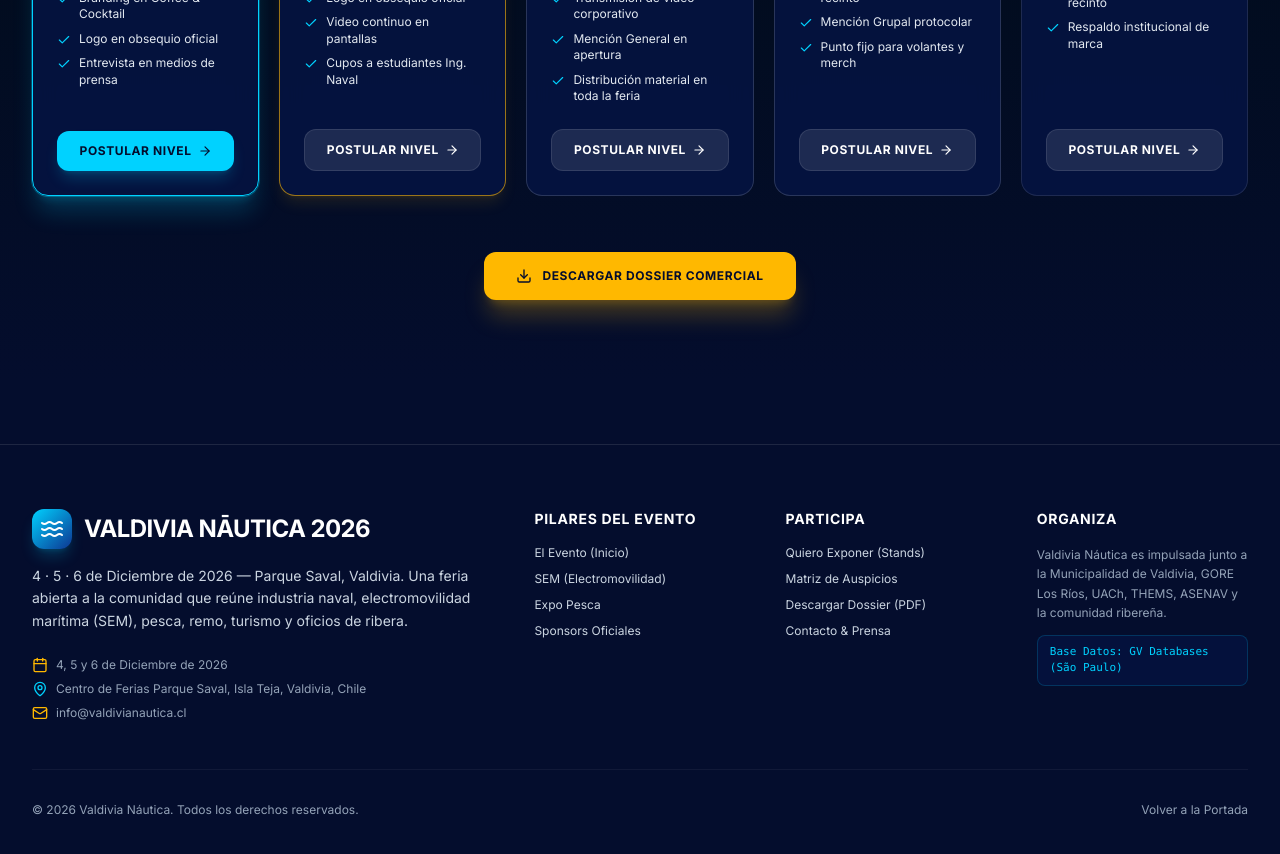
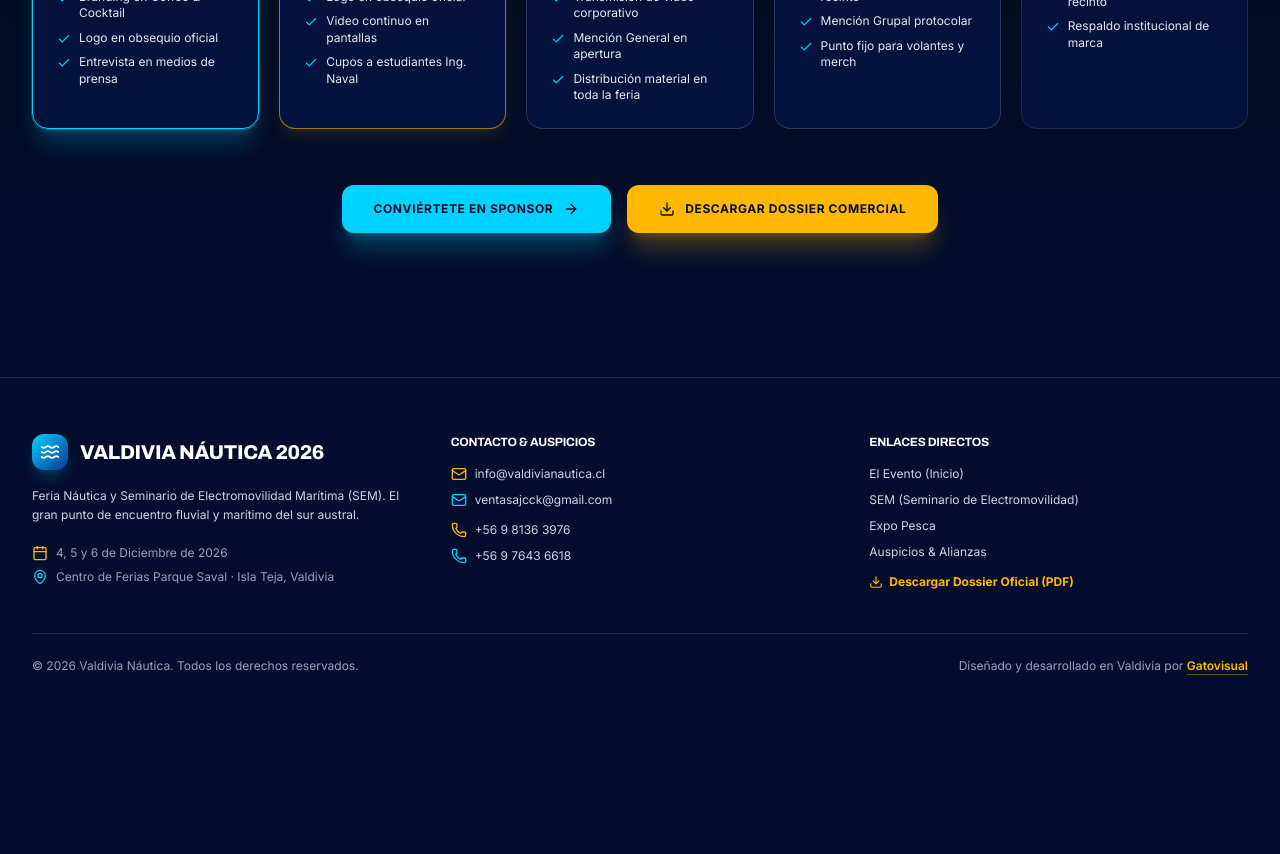
Before and after one commit to erikogodoy/web-valdivia-nautica-2026, a Next.js app: page /sem in a window 1280 px wide. Shown: the part 1680-2534 px from the top of the page. After the commit the page ends 2394 px from the top, so only its background shows below. Built offline with nearby package versions, Linux system fonts and the light colour scheme.

Commit message:
feat(homepage): refine 7 mundos content, integrate wetlands, remove slide tags & card CTAs, add sponsor master CTA, remove divider line, and streamline footer

```diff
--- a/src/components/ui/Footer.tsx
+++ b/src/components/ui/Footer.tsx
@@ -2,7 +2,7 @@
 
 import React from 'react';
 import Link from 'next/link';
-import { Waves, MapPin, Mail, Calendar } from 'lucide-react';
+import { Waves, MapPin, Mail, Calendar, Phone, Download } from 'lucide-react';
 
 interface FooterProps {
   onOpenModal: (type?: string) => void;
@@ -10,105 +10,140 @@
 
 export default function Footer({ onOpenModal }: FooterProps) {
   return (
-    <footer className="bg-poster-midnight text-slate-300 pt-16 pb-12 border-t border-white/10 relative z-20">
+    <footer className="bg-poster-midnight text-slate-300 pt-14 pb-10 border-t border-white/10 relative z-20">
       <div className="max-w-7xl mx-auto px-4 sm:px-6 lg:px-8">
 
-        <div className="grid grid-cols-1 md:grid-cols-2 lg:grid-cols-5 gap-10 pb-12 border-b border-white/5">
+        <div className="grid grid-cols-1 md:grid-cols-3 gap-10 pb-10 border-b border-white/10">
 
-          {/* Col 1: Brand & Identity */}
-          <div className="lg:col-span-2 space-y-4">
+          {/* Col 1: Identidad y Sede */}
+          <div className="space-y-4">
             <Link href="/" className="flex items-center gap-3">
-              <div className="w-10 h-10 rounded-xl bg-gradient-to-br from-poster-cyan to-poster-blue flex items-center justify-center text-white shadow-lg shadow-poster-cyan/20">
-                <Waves className="w-6 h-6 text-white" />
+              <div className="w-9 h-9 rounded-xl bg-gradient-to-br from-poster-cyan to-poster-blue flex items-center justify-center text-white shadow-lg shadow-poster-cyan/20">
+                <Waves className="w-5 h-5 text-white" />
               </div>
-              <span className="font-bold text-2xl tracking-tight text-white font-sans">
-                VALDIVIA NĀUTICA 2026
+              <span className="font-archivo font-extrabold text-xl tracking-tight text-white">
+                VALDIVIA NÁUTICA 2026
               </span>
             </Link>
 
-            <p className="text-sm text-slate-300 leading-relaxed max-w-md">
-              4 · 5 · 6 de Diciembre de 2026 — Parque Saval, Valdivia. Una feria abierta a la comunidad que reúne industria naval, electromovilidad marítima (SEM), pesca, remo, turismo y oficios de ribera.
+            <p className="text-xs text-slate-300 leading-relaxed font-sans max-w-sm">
+              Feria Náutica y Seminario de Electromovilidad Marítima (SEM). El gran punto de encuentro fluvial y marítimo del sur austral.
             </p>
 
-            <div className="pt-2 flex flex-col space-y-2 text-xs text-slate-400">
+            <div className="space-y-2 text-xs text-slate-400 pt-1">
               <span className="flex items-center gap-2">
-                <Calendar className="w-4 h-4 text-poster-gold" />
+                <Calendar className="w-4 h-4 text-poster-gold shrink-0" />
                 4, 5 y 6 de Diciembre de 2026
               </span>
               <span className="flex items-center gap-2">
-                <MapPin className="w-4 h-4 text-poster-cyan" />
-                Centro de Ferias Parque Saval, Isla Teja, Valdivia, Chile
-              </span>
-              <span className="flex items-center gap-2">
-                <Mail className="w-4 h-4 text-poster-gold" />
-                info@valdivianautica.cl
+                <MapPin className="w-4 h-4 text-poster-cyan shrink-0" />
+                Centro de Ferias Parque Saval · Isla Teja, Valdivia
               </span>
             </div>
           </div>
 
-          {/* Col 2: Secciones & Rutas */}
+          {/* Col 2: Contacto & Coordinación de Auspicios */}
           <div>
-            <h4 className="font-bold text-white text-sm uppercase tracking-wider mb-4">Pilares del Evento</h4>
+            <h4 className="font-archivo font-bold text-white text-xs uppercase tracking-wider mb-4">
+              Contacto & Auspicios
+            </h4>
             <ul className="space-y-2.5 text-xs text-slate-300">
-              <li><Link href="/" className="hover:text-poster-cyan transition-colors">El Evento (Inicio)</Link></li>
-              <li><Link href="/sem" className="hover:text-poster-cyan transition-colors">SEM (Electromovilidad)</Link></li>
-              <li><Link href="/expo-pesca" className="hover:text-poster-cyan transition-colors">Expo Pesca</Link></li>
-              <li><a href="/#sponsors" className="hover:text-poster-cyan transition-colors">Sponsors Oficiales</a></li>
+              <li>
+                <a
+                  href="mailto:info@valdivianautica.cl"
+                  className="flex items-center gap-2 hover:text-poster-cyan transition-colors"
+                >
+                  <Mail className="w-4 h-4 text-poster-gold shrink-0" />
+                  info@valdivianautica.cl
+                </a>
+              </li>
+              <li>
+                <a
+                  href="mailto:ventasajcck@gmail.com"
+                  className="flex items-center gap-2 hover:text-poster-cyan transition-colors"
+                >
+                  <Mail className="w-4 h-4 text-poster-cyan shrink-0" />
+                  ventasajcck@gmail.com
+                </a>
+              </li>
+              <li className="pt-1">
+                <a
+                  href="tel:+56981363976"
+                  className="flex items-center gap-2 hover:text-poster-cyan transition-colors"
+                >
+                  <Phone className="w-4 h-4 text-poster-gold shrink-0" />
+                  +56 9 8136 3976
+                </a>
+              </li>
+              <li>
+                <a
+                  href="tel:+56976436618"
+                  className="flex items-center gap-2 hover:text-poster-cyan transition-colors"
+                >
+                  <Phone className="w-4 h-4 text-poster-cyan shrink-0" />
+                  +56 9 7643 6618
+                </a>
+              </li>
             </ul>
           </div>
 
-          {/* Col 3: Participación */}
+          {/* Col 3: Accesos Rápidos */}
           <div>
-            <h4 className="font-bold text-white text-sm uppercase tracking-wider mb-4">Participa</h4>
+            <h4 className="font-archivo font-bold text-white text-xs uppercase tracking-wider mb-4">
+              Enlaces Directos
+            </h4>
             <ul className="space-y-2.5 text-xs text-slate-300">
               <li>
-                <button onClick={() => onOpenModal('expositor')} className="hover:text-poster-cyan transition-colors text-left">
-                  Quiero Exponer (Stands)
-                </button>
+                <Link href="/" className="hover:text-poster-cyan transition-colors">
+                  El Evento (Inicio)
+                </Link>
+              </li>
+              <li>
+                <Link href="/sem" className="hover:text-poster-cyan transition-colors">
+                  SEM (Seminario de Electromovilidad)
+                </Link>
+              </li>
+              <li>
+                <Link href="/expo-pesca" className="hover:text-poster-cyan transition-colors">
+                  Expo Pesca
+                </Link>
               </li>
               <li>
                 <a href="/#sponsors" className="hover:text-poster-cyan transition-colors">
-                  Matriz de Auspicios
+                  Auspicios & Alianzas
                 </a>
               </li>
-              <li>
+              <li className="pt-1">
                 <a
                   href="/documents/Valdivia_Nautica_2026_Dossier_Sponsors.pdf"
                   target="_blank"
                   rel="noopener noreferrer"
                   download="Valdivia_Nautica_2026_Matriz_Auspicios_Sponsors.pdf"
-                  className="hover:text-poster-gold transition-colors"
+                  className="inline-flex items-center gap-1.5 text-poster-gold hover:text-poster-goldHover font-bold transition-colors"
                 >
-                  Descargar Dossier (PDF)
+                  <Download className="w-3.5 h-3.5" />
+                  Descargar Dossier Oficial (PDF)
                 </a>
-              </li>
-              <li>
-                <button onClick={() => onOpenModal('general')} className="hover:text-poster-cyan transition-colors text-left">
-                  Contacto & Prensa
-                </button>
               </li>
             </ul>
           </div>
 
-          {/* Col 4: Alianzas */}
-          <div>
-            <h4 className="font-bold text-white text-sm uppercase tracking-wider mb-4">Organiza</h4>
-            <p className="text-xs text-slate-400 leading-relaxed mb-3">
-              Valdivia Náutica es impulsada junto a la Municipalidad de Valdivia, GORE Los Ríos, UACh, THEMS, ASENAV y la comunidad ribereña.
-            </p>
-            <div className="px-3 py-2 rounded-lg glass-panel border-white/5 text-[11px] text-poster-cyan font-mono">
-              Base Datos: GV Databases (São Paulo)
-            </div>
-          </div>
-
         </div>
 
-        {/* Bottom copyright */}
-        <div className="pt-8 flex flex-col sm:flex-row items-center justify-between text-xs text-slate-400 gap-4">
+        {/* Bottom Bar: Copyright & Gatovisual credit */}
+        <div className="pt-6 flex flex-col sm:flex-row items-center justify-between text-xs text-slate-400 gap-4">
           <p>© 2026 Valdivia Náutica. Todos los derechos reservados.</p>
-          <div className="flex gap-6">
-            <Link href="/" className="hover:text-white transition-colors">Volver a la Portada</Link>
-          </div>
+          <p className="text-slate-400">
+            Diseñado y desarrollado en Valdivia por{' '}
+            <a
+              href="https://gatovisual.cl"
+              target="_blank"
+              rel="noopener noreferrer"
+              className="text-poster-gold hover:text-white font-semibold transition-colors underline decoration-poster-gold/40 underline-offset-4"
+            >
+              Gatovisual
+            </a>
+          </p>
         </div>
 
       </div>
--- a/src/components/ui/ImpactManifesto.tsx
+++ b/src/components/ui/ImpactManifesto.tsx
@@ -54,9 +54,9 @@
     id: 'sem',
     name: 'Electromovilidad Marítima',
     modalType: 'sem',
-    title: 'La transición energética fluvial nace en los ríos del sur',
-    desc: 'Salón de Electromovilidad Marítima co-organizado con la Universidad Austral de Chile (UACh) y THEMS. Conferencias con expertos internacionales, exhibición del catamarán solar en vivo en el Calle-Calle y rondas técnicas de descarbonización de flotas.',
-    ctaText: 'Acreditación SEM 2026',
+    title: '(SEM) Seminario de Electromovilidad Marítima',
+    desc: 'El principal encuentro técnico y académico del Cono Sur para la transición energética y descarbonización del transporte fluvial y marítimo. Co-organizado con la Universidad Austral de Chile (UACh) y THEMS, reúne a expertos internacionales, astilleros, armadores y autoridades para debatir sobre propulsión eléctrica y soluciones sostenibles para cuencas navegables.',
+    ctaText: 'Inscríbete',
     icon: Zap,
     accent: 'poster-cyan',
   },
@@ -64,9 +64,9 @@
     id: 'pesca',
     name: 'Pesca y Acuicultura',
     modalType: 'general',
-    title: 'Pesca deportiva sustentable y saberes de la cuenca',
+    title: 'EXPO PESCA',
     desc: 'El gran punto de encuentro para pescadores aficionados y profesionales. Campeonatos de orilla y embarcada en la confluencia de los ríos Cruces y Calle-Calle, equipamiento de marcas líderes, señuelos de última generación y clínicas de atado de moscas.',
-    ctaText: 'Información de Campeonatos',
+    ctaText: '',
     icon: Fish,
     accent: 'poster-gold',
   },
@@ -76,7 +76,7 @@
     modalType: 'general',
     title: 'La capital del remo chileno en plena competencia',
     desc: 'Espectáculo náutico de primer nivel con los históricos clubes centenarios valdivianos (Phoenix, Arturo Prat, Centenario) y remeros olímpicos. Incluye bautizos náuticos abiertos de kayak para jóvenes y paseos fluviales guiados.',
-    ctaText: 'Ver Actividades Deportivas',
+    ctaText: '',
     icon: Sailboat,
     accent: 'poster-cyan',
   },
@@ -86,7 +86,7 @@
     modalType: 'expositor',
     title: 'Vanguardia en construcción naval y proveeduría técnica',
     desc: 'Exhibición de la potente industria de astilleros encabezada por ASENAV, armadores comerciales, motores marinos de alta eficiencia, soluciones de telemetría y ruedas de negocios nacionales e internacionales.',
-    ctaText: 'Solicitar Stand B2B',
+    ctaText: '',
     icon: Ship,
     accent: 'white',
   },
@@ -94,9 +94,9 @@
     id: 'comunidad',
     name: 'Comunidad y Educación',
     modalType: 'general',
-    title: 'Integración ciudadana, escuelas y futuro fluvial',
-    desc: 'Espacio de divulgación y encuentro donde universidades, centros de formación técnica, colegios de la región y organizaciones ciudadanas dialogan sobre la relación histórica y futura de Valdivia con sus ríos y humedales.',
-    ctaText: 'Participar con Escuela / Universidad',
+    title: 'Valdivia Ciudad Humedal & Conciencia Fluvial',
+    desc: 'Valdivia se proyecta como la primera Ciudad Humedal Ramsar de Latinoamérica y próxima sede del Encuentro Mundial Ramsar. Un espacio ciudadano donde la ciencia, las escuelas, universidades y comunidades ribereñas dialogan y protegen el ecosistema de nuestros ríos y humedales.',
+    ctaText: '',
     icon: Users,
     accent: 'poster-cyan',
   },
@@ -104,9 +104,9 @@
     id: 'turismo',
     name: 'Turismo y Experiencias',
     modalType: 'general',
-    title: 'Sabores ribereños, cerveza artesanal y navegación',
-    desc: 'La experiencia sensorial de Valdivia: paseos en embarcaciones turísticas por el Santuario de la Naturaleza Carlos Anwandter, patio de gastronomía marina y fluvial en vivo, y degustación de cervecerías artesanales de Los Ríos.',
-    ctaText: 'Descubrir Experiencias',
+    title: 'Sabores ribereños, humedales y navegación',
+    desc: 'La experiencia sensorial de Valdivia: paseos fluviales por el Santuario de la Naturaleza Carlos Anwandter y su red de humedales protegidos, patio de gastronomía marina y fluvial en vivo, y degustación de cervecerías artesanales de Los Ríos.',
+    ctaText: '',
     icon: Compass,
     accent: 'poster-gold',
   },
@@ -116,7 +116,7 @@
     modalType: 'general',
     title: 'Carpintería de ribera y memoria viva en madera nativa',
     desc: 'Demostraciones magistrales en directo donde maestros carpinteros de ribera construyen y calafatean embarcaciones tradicionales de madera. Un tributo al patrimonio vivo que define la identidad fluvial del sur austral.',
-    ctaText: 'Ver Talleres de Oficios',
+    ctaText: '',
     icon: Hammer,
     accent: 'poster-gold',
   },
@@ -148,7 +148,7 @@
   };
 
   return (
-    <section id="manifiesto" className="relative pt-10 sm:pt-16 pb-20 sm:pb-28 bg-gradient-to-b from-poster-midnight via-[#001744] to-poster-midnight text-white overflow-hidden border-b border-white/10">
+    <section id="manifiesto" className="relative pt-10 sm:pt-16 pb-20 sm:pb-28 bg-gradient-to-b from-poster-midnight via-[#001744] to-poster-midnight text-white overflow-hidden">
       {/* Subtle Background Glows */}
       <div className="absolute top-1/4 left-0 -translate-y-1/2 w-96 h-96 bg-poster-cyan/10 rounded-full blur-3xl pointer-events-none" />
       <div className="absolute top-1/4 right-0 -translate-y-1/2 w-96 h-96 bg-poster-gold/10 rounded-full blur-3xl pointer-events-none" />
@@ -326,16 +326,6 @@
                     className="w-full max-w-4xl mx-auto flex flex-col justify-between h-full relative z-10"
                   >
                     <div>
-                      {/* Mundo Identifier */}
-                      <div className="flex items-center gap-2.5 mb-4">
-                        <div className="w-8 h-8 rounded-xl bg-poster-cyan/15 text-poster-cyan flex items-center justify-center border border-poster-cyan/30">
-                          <Icon className="w-4 h-4" />
-                        </div>
-                        <span className="text-xs font-archivo font-bold uppercase tracking-[0.2em] text-poster-cyan">
-                          {currentMundo.name}
-                        </span>
-                      </div>
-
                       {/* Main Title */}
                       <h4 className="text-2xl sm:text-3xl md:text-4xl font-archivo font-extrabold text-white mb-5 leading-snug tracking-tight">
                         {currentMundo.title}
@@ -347,14 +337,14 @@
                       </p>
                     </div>
 
-                    {/* CTA Button */}
-                    {onOpenModal && (
+                    {/* CTA Button ONLY for SEM */}
+                    {currentMundo.id === 'sem' && onOpenModal && (
                       <div>
                         <button
-                          onClick={() => onOpenModal(currentMundo.modalType)}
+                          onClick={() => onOpenModal('sem')}
                           className="inline-flex items-center gap-2.5 px-7 py-3.5 rounded-xl text-xs font-bold uppercase tracking-wider bg-poster-cyan text-poster-midnight hover:bg-white transition-all shadow-lg shadow-poster-cyan/25 hover:scale-[1.03]"
                         >
-                          <span>{currentMundo.ctaText}</span>
+                          <span>Inscríbete</span>
                           <ArrowRight className="w-4 h-4" />
                         </button>
                       </div>
--- a/src/components/ui/SponsorsSection.tsx
+++ b/src/components/ui/SponsorsSection.tsx
@@ -82,7 +82,7 @@
 
 export default function SponsorsSection({ onOpenModal }: SponsorsSectionProps) {
   return (
-    <section id="sponsors" className="py-20 bg-gradient-to-b from-poster-midnight via-[#010c1c] to-poster-midnight relative border-t border-white/10">
+    <section id="sponsors" className="py-20 bg-gradient-to-b from-poster-midnight via-[#010c1c] to-poster-midnight relative">
       <div className="max-w-7xl mx-auto px-4 sm:px-6 lg:px-8 relative z-10">
 
         {/* Section Header */}
@@ -115,7 +115,7 @@
                   {t.description}
                 </p>
 
-                <ul className="space-y-2 mb-6 pt-4 border-t border-white/10">
+                <ul className="space-y-2 pt-4 border-t border-white/10">
                   {t.benefits.map((b, idx) => (
                     <li key={idx} className="flex items-start gap-2 text-xs text-slate-200">
                       <Check className="w-3.5 h-3.5 text-poster-cyan shrink-0 mt-0.5" />
@@ -124,24 +124,20 @@
                   ))}
                 </ul>
               </div>
-
-              <button
-                onClick={() => onOpenModal('sponsor', t.name)}
-                className={`w-full py-3 text-xs font-bold uppercase tracking-wider rounded-xl transition-all flex items-center justify-center gap-1.5 ${
-                  t.featured
-                    ? 'bg-poster-cyan text-poster-midnight hover:bg-white shadow-lg shadow-poster-cyan/20'
-                    : 'bg-white/10 text-white hover:bg-white/20 border border-white/10'
-                }`}
-              >
-                <span>Postular Nivel</span>
-                <ArrowRight className="w-3.5 h-3.5" />
-              </button>
             </div>
           ))}
         </div>
 
-        {/* Prominent Bottom CTA: Descargar Dossier Comercial */}
+        {/* Prominent Bottom CTAs */}
         <div className="flex flex-col sm:flex-row items-center justify-center gap-4 pt-8">
+          <button
+            onClick={() => onOpenModal('sponsor')}
+            className="inline-flex items-center gap-2.5 px-8 py-4 rounded-xl bg-poster-cyan text-poster-midnight text-xs font-bold uppercase tracking-wider hover:bg-white hover:scale-[1.03] transition-all shadow-xl shadow-poster-cyan/25"
+          >
+            <span>Conviértete en Sponsor</span>
+            <ArrowRight className="w-4 h-4" />
+          </button>
+
           <a
             href="/documents/Valdivia_Nautica_2026_Dossier_Sponsors.pdf"
             target="_blank"
```
